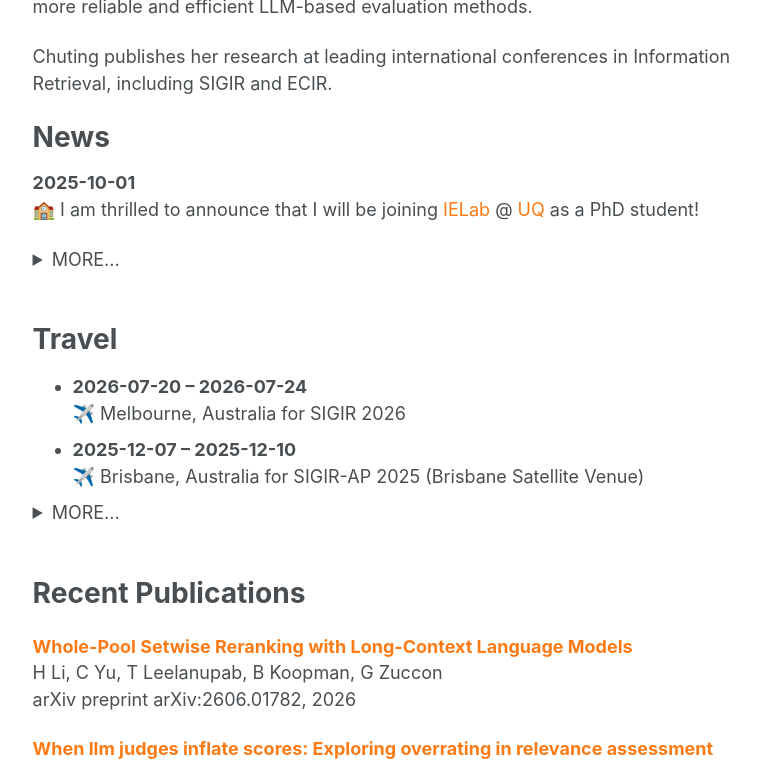
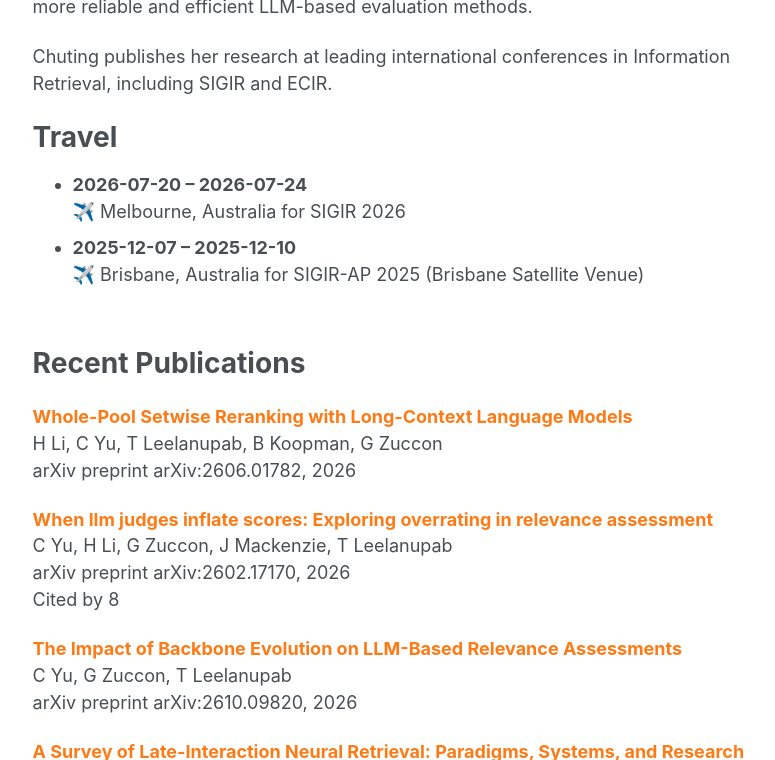
Before and after one commit to chutingyu/chutingyu.github.io, a Jekyll site: the page built from _pages/about.md, in a window 1280 px wide and 900 px high, scrolled down 497 px, cut to the strip 140-900 px from the top of the window. Shown: the whole strip, without its empty margins (249-1024 px from the left). Built offline with Jekyll 4.4.1, drawn with Linux system fonts in a browser that asks for light colours.

Commit message:
simplify homepage news and travel sections

```diff
--- a/_pages/about.md
+++ b/_pages/about.md
@@ -22,30 +22,11 @@ Chuting's research focuses on **Information Retrieval (IR)**, particularly the u
 
 Chuting publishes her research at leading international conferences in Information Retrieval, including SIGIR and ECIR.
 
-
-# News
-<b>2025-10-01</b> <br> 🏫 I am thrilled to announce that I will be joining <a href="http://ielab.io/" target="_blank">IELab</a> @ <a href="https://www.uq.edu.au/" target="_blank">UQ</a> as a PhD student!
-<details class="page__news">
-  <summary>MORE...</summary>
-  <ul>
-    <li>...</li>
-  </ul>
-</details>
-
-<br>
-
 # Travel
 
 * <b>2026-07-20 – 2026-07-24</b> <br> ✈️ Melbourne, Australia for SIGIR 2026
 
 * <b>2025-12-07 – 2025-12-10</b> <br> ✈️ Brisbane, Australia for SIGIR-AP 2025 (Brisbane Satellite Venue)
-
-<details class="page__travel">
-  <summary>MORE...</summary>
-  <ul>
-    <li>...</li>
-  </ul>
-</details>
 
 <br>
 
```
